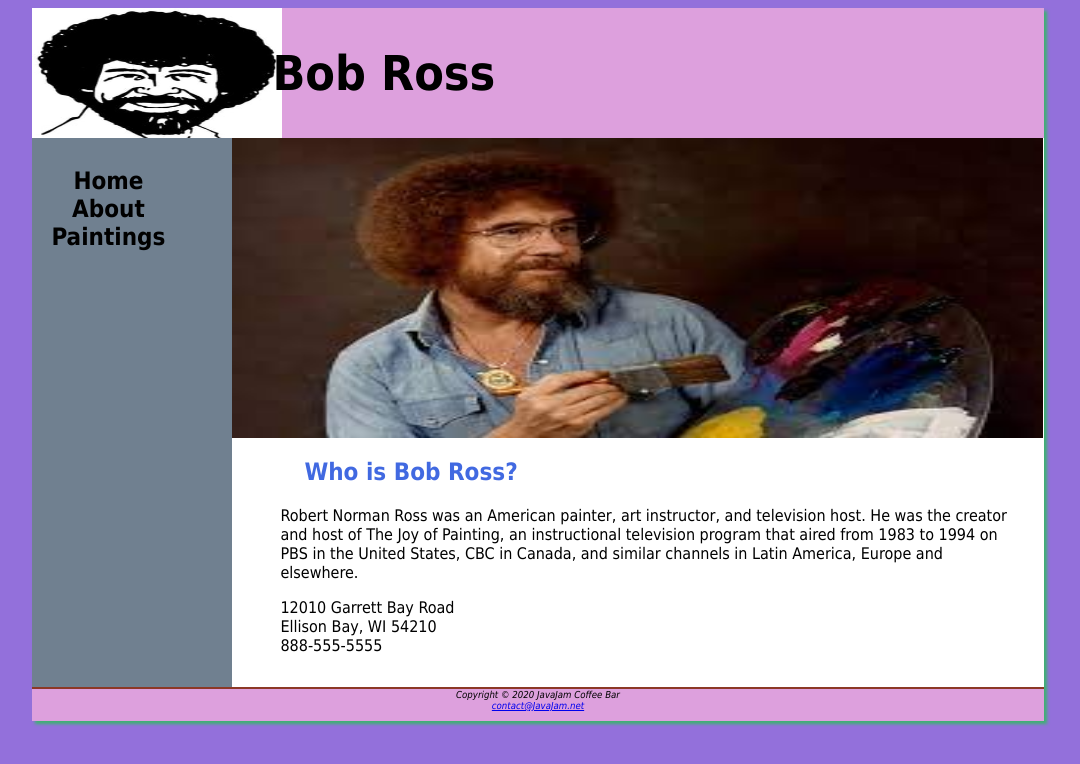
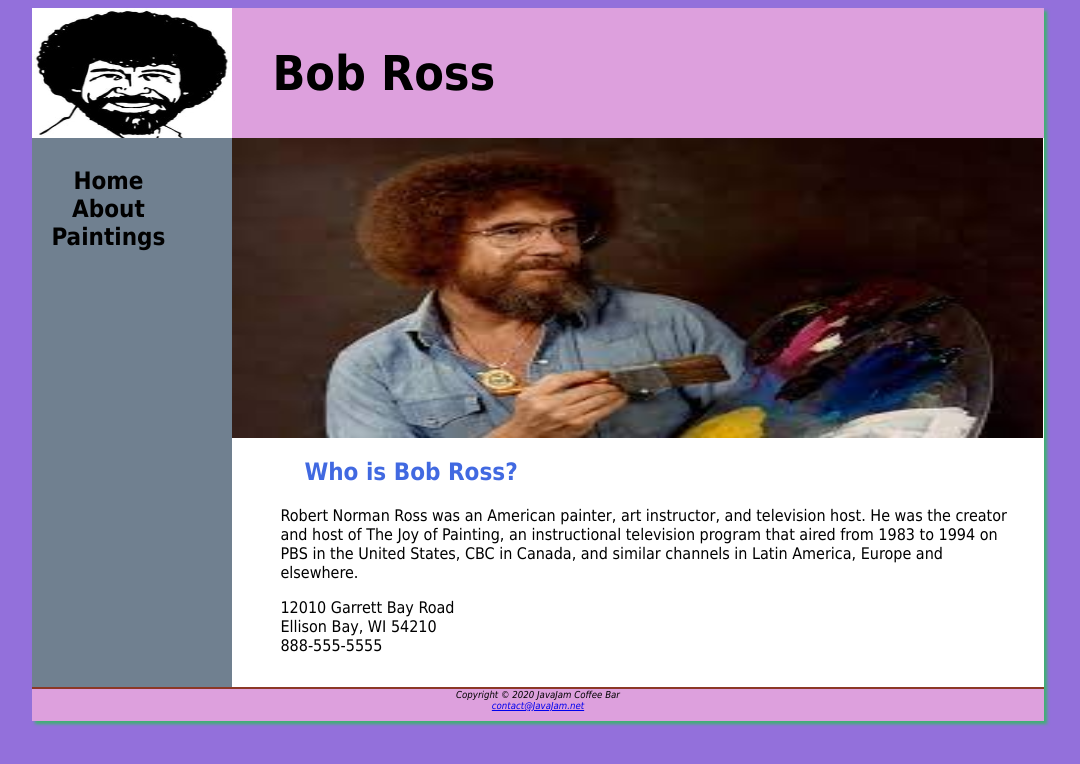
Before and after one commit to escobardiego/MyOwnWebsite, a plain HTML site: page index.html in a window 1280 px wide. Shown: the whole page, without its empty margins (102-1182 px from the left). Drawn offline with Linux system fonts and the light colour scheme.

Commit message:
Update own.css

```diff
--- a/own.css
+++ b/own.css
@@ -22,7 +22,7 @@ background-color: plum;
 background-repeat: no-repeat;
 color: black;
 background-image: url(logo.jpg);
-background-size: 250px 150px;
+background-size: 200px 150px;
 padding-left: 240px;
 padding-top: 5px;
 padding-bottom: 5px;
```
